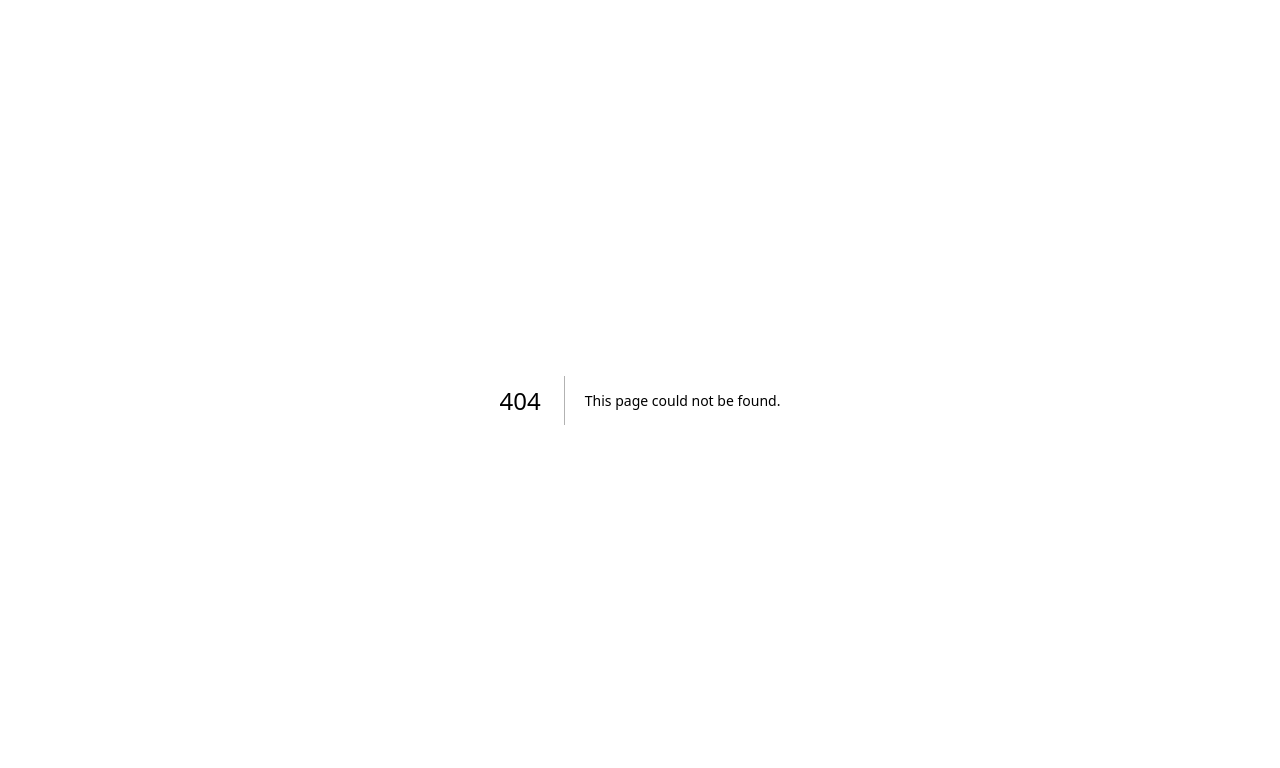
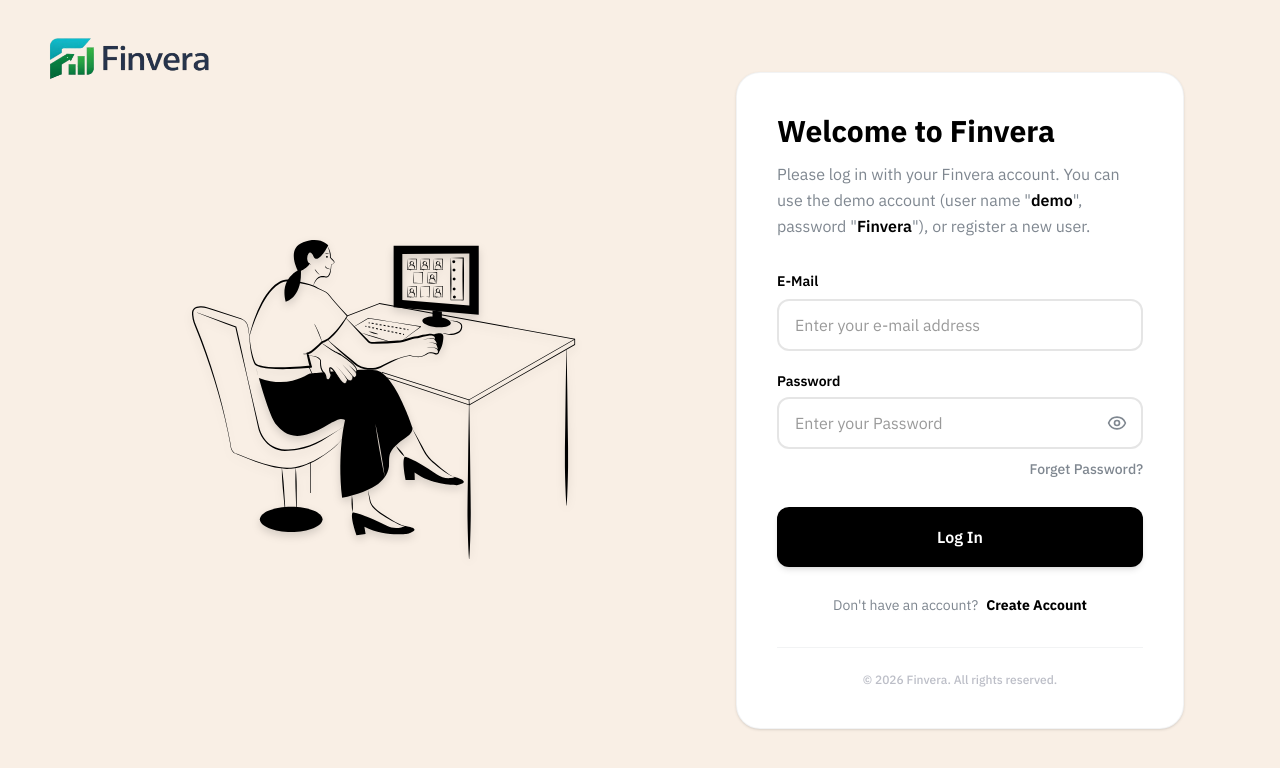
Before and after one commit to Albaihaqi354/Finvera-app, a Next.js app: page /auth/signin in a window 1280 px wide. Before the commit this address had no page. Shown: the top 768 px of the page. Built offline with nearby package versions, Linux system fonts and the light colour scheme.

Commit message:
feat[signIn] Create Feature page for signIn

```diff
--- /dev/null
+++ b/app/auth/signin/page.jsx
@@ -0,0 +1,122 @@
+"use client"
+import Logo from '@/components/Logo'
+import Image from 'next/image'
+import Link from 'next/link'
+import { useState } from 'react'
+import { Eye, EyeOff } from 'lucide-react'
+
+function SigninPage() {
+  const [showPassword, setShowPassword] = useState(false)
+
+  const togglePasswordVisibility = () => {
+    setShowPassword(!showPassword)
+  }
+
+  return (
+    <div className="relative flex min-h-screen items-center justify-center bg-[#F9EFE5] dark:bg-[#F9EFE5] font-ibm p-4 sm:p-8 lg:p-12 overflow-hidden">
+      {/* Logo Container */}
+      <Logo />
+
+      <div className="flex flex-col lg:flex-row items-center justify-center gap-8 lg:gap-16 max-w-6xl w-full z-10 pt-16 sm:pt-20 lg:pt-0">
+
+        {/* Left Side: Image Illustration */}
+        <section className="w-full lg:w-1/2 flex justify-center">
+          <Image
+            src="/image/Signup.svg"
+            alt="Signin Illustration"
+            width={400}
+            height={400}
+            className="w-3/4 sm:w-2/3 lg:max-w-[400px] h-auto object-contain drop-shadow-lg"
+            priority
+          />
+        </section>
+
+        {/* Right Side: Form */}
+        <section className="bg-white p-6 sm:p-8 lg:p-10 rounded-3xl shadow-sm border border-base-gray-1/10 max-w-md w-full">
+          <h1 className="text-2xl sm:text-3xl lg:text-3xl font-bold text-brand-black mb-3">
+            Welcome to Finvera
+          </h1>
+          <p className="text-sm sm:text-base text-base-gray-1 leading-relaxed mb-8">
+            Please log in with your Finvera account. You can use the demo account (user name &quot;<span className="font-semibold text-brand-black">demo</span>&quot;, password &quot;<span className="font-semibold text-brand-black">Finvera</span>&quot;), or register a new user.
+          </p>
+
+          <form action="" className="flex flex-col gap-5">
+            {/* Email Field */}
+            <div className="flex flex-col gap-2">
+              <label htmlFor="email" className="text-sm font-semibold text-brand-black">
+                E-Mail
+              </label>
+              <input
+                id="email"
+                type="email"
+                className="w-full border-2 border-brand-black/10 focus:border-brand-black outline-none py-3 px-4 rounded-xl transition-all placeholder:text-black/40 text-sm sm:text-base"
+                placeholder="Enter your e-mail address"
+                required
+              />
+            </div>
+
+            {/* Password Field */}
+            <div className="flex flex-col gap-1.5">
+              <label htmlFor="password" className="text-sm font-semibold text-brand-black">
+                Password
+              </label>
+              <div className="relative">
+                <input
+                  id="password"
+                  type={showPassword ? "text" : "password"}
+                  className="w-full border-2 border-brand-black/10 focus:border-brand-black outline-none py-3 pl-4 pr-12 rounded-xl transition-all placeholder:text-black/40 text-sm sm:text-base"
+                  placeholder="Enter your Password"
+                  required
+                />
+                <button
+                  type="button"
+                  onClick={togglePasswordVisibility}
+                  className="absolute right-3 top-1/2 -translate-y-1/2 p-1 text-base-gray-1 hover:text-brand-black transition-colors focus:outline-none"
+                  aria-label={showPassword ? "Hide password" : "Show password"}
+                >
+                  {showPassword ? <EyeOff size={20} /> : <Eye size={20} />}
+                </button>
+              </div>
+              <Link
+                href="/auth/signup"
+                className="text-base-gray-1 hover:text-brand-black cursor-pointer self-end text-xs sm:text-sm font-medium transition-colors mt-1"
+              >
+                Forget Password?
+              </Link>
+            </div>
+
+            {/* Submit Button */}
+            <button
+              type="submit"
+              className="mt-2 text-white bg-brand-black rounded-xl py-3.5 sm:py-4 border-2 border-transparent hover:bg-transparent hover:border-brand-black cursor-pointer hover:text-brand-black font-semibold transition-all shadow-md hover:shadow-none text-sm sm:text-base"
+            >
+              Log In
+            </button>
+
+            {/* Create Account Link */}
+            <div className="flex justify-center items-center gap-2 mt-2">
+               <p className="text-xs sm:text-sm text-base-gray-1">
+                 Don&apos;t have an account?
+               </p>
+               <Link
+                 href="/auth/signup"
+                 className="text-xs sm:text-sm text-brand-black font-bold cursor-pointer hover:text-base-gray-1 transition-all"
+               >
+                 Create Account
+               </Link>
+            </div>
+          </form>
+
+          {/* Footer */}
+          <div className="mt-8 pt-6 border-t border-base-gray-1/10 text-center">
+            <p className="text-[10px] sm:text-xs font-medium text-base-gray-2/60">
+              © {new Date().getFullYear()} Finvera. All rights reserved.
+            </p>
+          </div>
+        </section>
+      </div>
+    </div>
+  )
+}
+
+export default SigninPage
--- a/app/auth/signup/page.jsx
+++ b/app/auth/signup/page.jsx
@@ -1,28 +1,21 @@
 import React from 'react'
 import Image from 'next/image'
+import Logo from '@/components/Logo'
+import Link from 'next/link'
 
 function SignupPage() {
   return (
     <div className="relative flex min-h-screen items-center justify-center bg-[#F9EFE5] dark:bg-[#F9EFE5] font-ibm p-6 sm:p-10 overflow-hidden">
       {/* Logo Container */}
-      <div className="absolute -top-5 -left-2 lg:-top-10 lg:-left-5">
-        <Image
-          src="/image/Finvera-logo.png"
-          alt="Finvera Logo"
-          width={455}
-          height={80}
-          className="h-28 sm:h-36 lg:h-52 w-auto object-contain"
-          priority
-        />
-      </div>
+      <Logo />
       <div className="flex flex-col lg:flex-row items-center justify-center gap-10 lg:gap-20 max-w-6xl w-full">
         <section className="w-full lg:w-1/2 flex justify-center">
           <Image
             src="/image/Signup.svg"
             alt="Signup Illustration"
-            width={500}
-            height={500}
-            className="w-4/5 sm:w-2/3 lg:w-full h-auto"
+            width={400}
+            height={400}
+            className="w-4/5 sm:w-2/3 lg:w-2/3 h-auto"
             priority
           />
         </section>
@@ -46,9 +39,9 @@ function SignupPage() {
             <button className='text-white bg-black rounded-xl py-4 border-2 border-transparent hover:bg-transparent hover:border-black cursor-pointer hover:text-black font-semibold transition-all shadow-lg hover:shadow-none'>
               Send Reset Link
             </button>
-            <button type="button" className='text-brand-black font-semibold cursor-pointer hover:text-base-gray-1 transition-all mt-2'>
+            <Link href="/auth/signin" className='text-center text-brand-black font-semibold cursor-pointer hover:text-base-gray-1 transition-all mt-2'>
               Back to the Login page
-            </button>
+            </Link>
           </form>
 
           <div className="mt-10 pt-6 border-t border-base-gray-1/10 text-center">
--- /dev/null
+++ b/components/Logo.jsx
@@ -0,0 +1,19 @@
+import React from 'react'
+import Image from 'next/image'
+
+function Logo() {
+  return (
+    <div className="absolute -top-5 -left-2 lg:-top-10 lg:-left-5">
+      <Image
+        src="/image/Finvera-logo.png"
+        alt="Finvera Logo"
+        width={455}
+        height={80}
+        className="h-28 sm:h-36 lg:h-52 w-auto object-contain"
+        priority
+      />
+    </div>
+  )
+}
+
+export default Logo
--- a/package.json
+++ b/package.json
@@ -10,6 +10,7 @@
   },
   "dependencies": {
     "@reduxjs/toolkit": "^2.11.2",
+    "lucide-react": "^0.577.0",
     "next": "16.1.6",
     "react": "19.2.3",
     "react-dom": "19.2.3",
```
Also changed, not shown: 1 other file (tests, documents, lock files or other folders).
